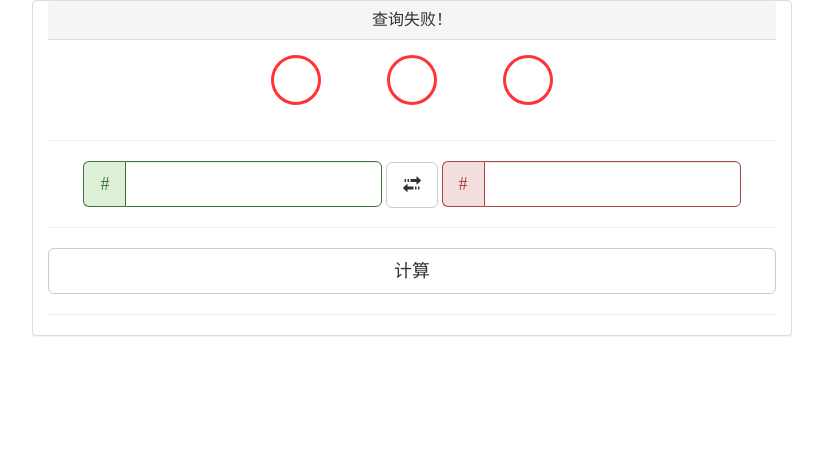
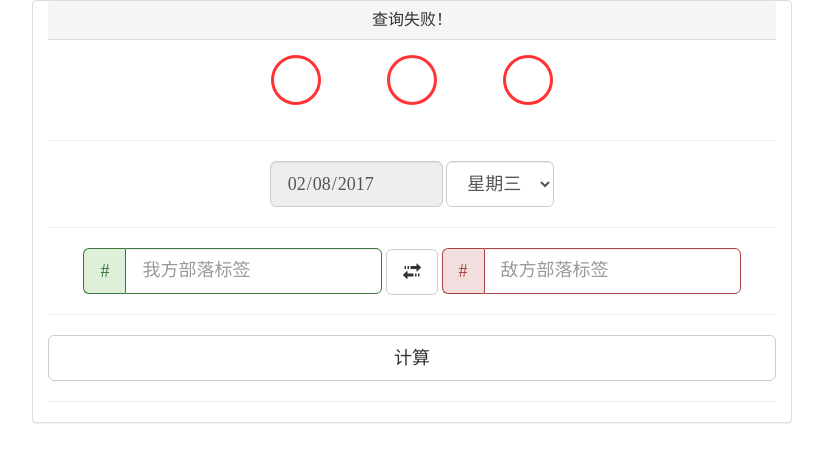
Before and after one commit to YunYouJun/orange-lottery-judge, a PHP site: page / in a window 1280 px wide. Shown: the top 462 px of the page, without its empty margins (228-1051 px from the left). Run offline with PHP 8.4, Linux system fonts and the light colour scheme; data that the repository does not hold is empty.

Commit message:
add date and modify

```diff
--- a/index.php
+++ b/index.php
@@ -75,15 +75,32 @@ $regex5="/<span class=\"c-icon c-icon-ball-red op_caipiao_ball_red c-gap-right-s
 				</div>
 		  	</div>
 		  	<hr>
+            <form class="form-inline text-center">
+                <div class="form-group">
+                    <input type="date" id="today" class="form-control input-lg" readonly="">
+                </div>
+                <div class="form-group">
+                    <select id="week" class="form-control input-lg">
+                        <option value="1">星期一</option>
+                        <option value="2">星期二</option>
+                        <option value="3">星期三</option>
+                        <option value="4">星期四</option>
+                        <option value="5">星期五</option>
+                        <option value="6">星期六</option>
+                        <option value="0">星期日</option>
+                    </select>
+                </div>
+            </form>
+            <hr>
 		  	<form class="form-inline text-center">
 		  		<div class="form-group has-success input-group input-group-lg">
 		  			<span class="input-group-addon">#</span>
-				  	<input type="text" class="form-control" id="myclancode">
+				  	<input type="text" class="form-control" id="myclancode" placeholder="我方部落标签">
 				</div>
 				<div class="form-group"><i class="btn btn-default btn-lg btn-block glyphicon glyphicon-transfer" id="VS"></i></div>
 				  	<div class="form-group has-error input-group input-group-lg">
 					  <span class="input-group-addon">#</span>
-					  <input type="text" class="form-control" id="enemyclancode">
+					  <input type="text" class="form-control" id="enemyclancode" placeholder="敌方部落标签">
 				</div>
 		  	</form>
 			<hr>
@@ -99,6 +116,32 @@ $regex5="/<span class=\"c-icon c-icon-ball-red op_caipiao_ball_red c-gap-right-s
 
 <script type="text/javascript" src="orange_lottery_judge.js"></script>
 <script type="text/javascript">
+    var today = new Date();
+    var CurrentDate;
+    Year       = today.getFullYear();
+    Month      = today.getMonth()+1;
+    Day        = today.getDate();
+    weekday    = today.getDay();
+    CurrentDate = Year + "-";
+    if (Month >= 10 )
+    {
+        CurrentDate += Month + "-";
+    }
+    else
+    {
+        CurrentDate += "0" + Month + "-";
+    }
+    if (Day >= 10 )
+    {
+        CurrentDate += Day ;
+    }
+    else
+    {
+        CurrentDate += "0" + Day ;
+    }
+    $("#today").val(CurrentDate);
+    $("#week").val(weekday);
+
 	$("#VS").click(function(){
 		orange_lottery_judge();
 	});
--- a/orange_lottery_judge.js
+++ b/orange_lottery_judge.js
@@ -2,9 +2,8 @@ function compare(mycode,enemycode,order){ //比大
 	if(order-1 > mycode.length){
 		return ;
 	}
+	var big;
 
-	var big;
-	if(order==0)	order = 7;
 	if(mycode[order-1] > enemycode[order-1]){
 		big = 1;
 	}else if(mycode[order-1] < enemycode[order-1]){
@@ -21,6 +20,10 @@ function lottery_judge(firstnum,secondnum,thirdnum,mycode,enemycode){
 	var odevity = count%2;
 	var date = new Date(); //获取当前日期，=。=如果开奖和查看隔了一天怎么办，……之后再说
 	var weekday	= date.getDay();
+	if(weekday==0)	weekday = 4;
+	else if (weekday>3) {
+		weekday = weekday -3;
+	}
 	if(odevity==1){
 		//奇数
 		flag = compare(enemycode,mycode,weekday);
```
Also changed, not shown: README.md.
